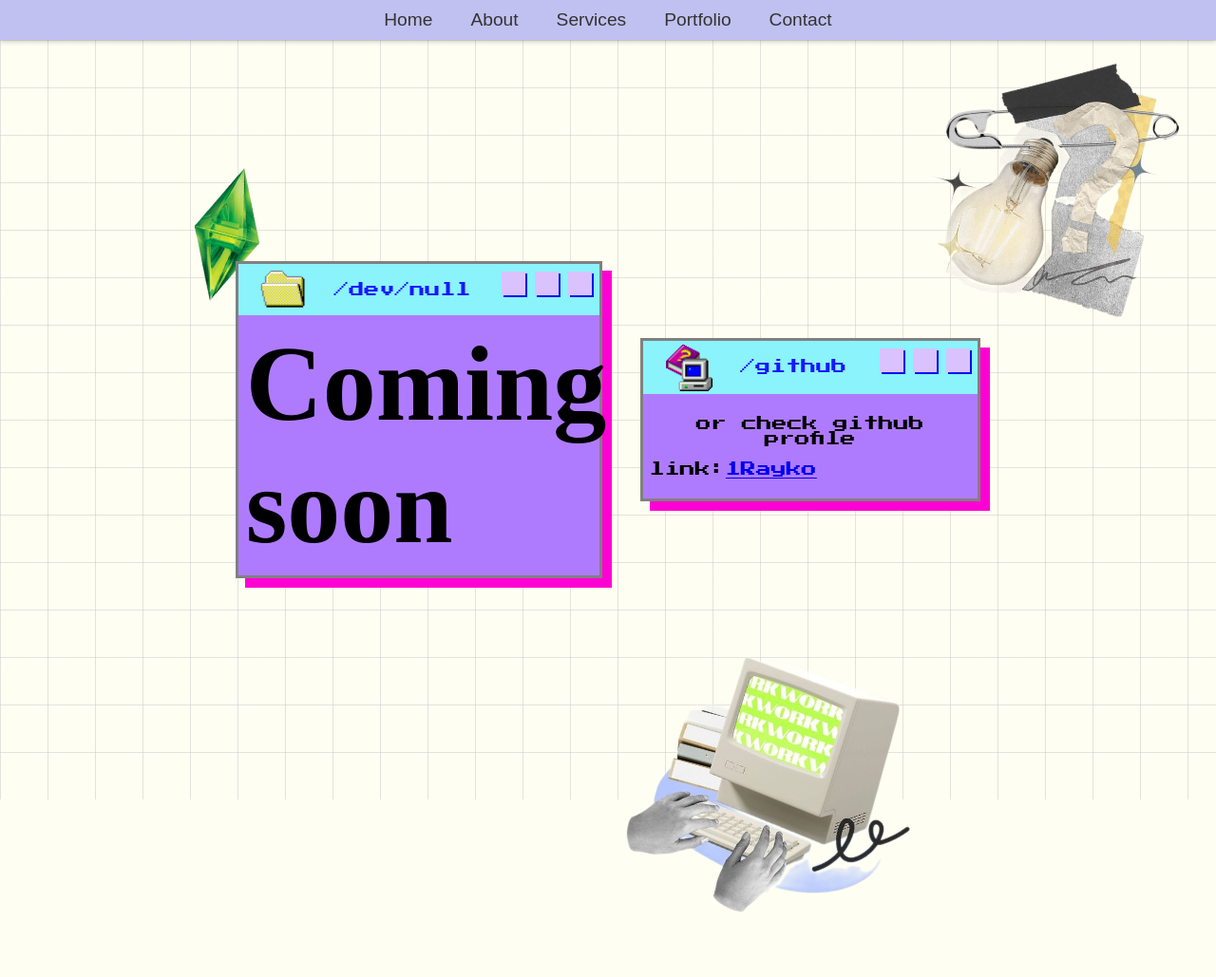
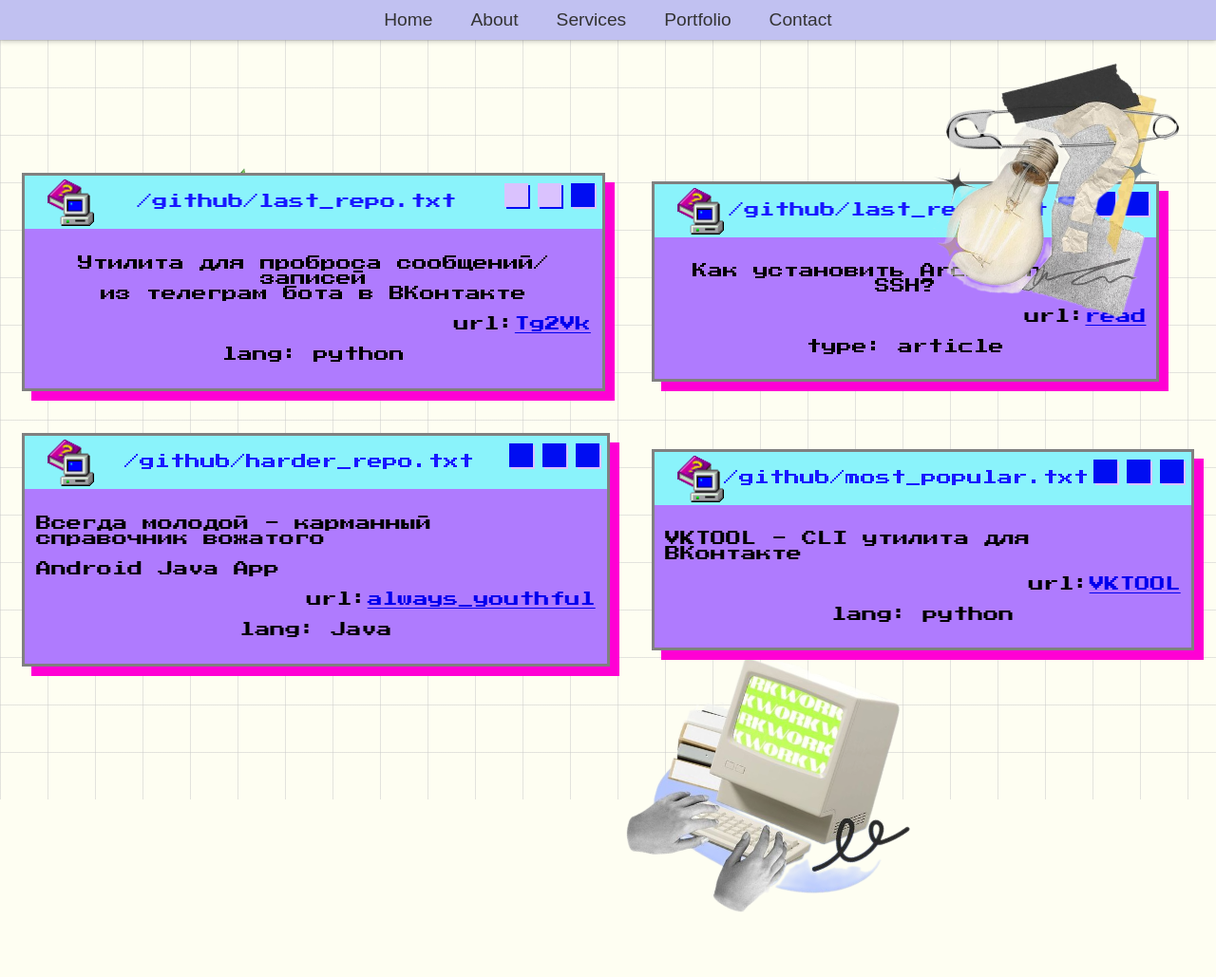
Before and after one commit to 1Rayko/1Rayko.github.io, a PHP site: page /Portfolio.html in a window 1280 px wide. Shown: the whole page at 95% size. Run offline with PHP 8.4, Linux system fonts and the light colour scheme.

Commit message:
Add files via upload

```diff
--- a/Portfolio.html
+++ b/Portfolio.html
@@ -30,39 +30,109 @@
 		<div class="f">
 			<img src="images/crys.png" id="crys">
 			<img id="lamp"  src="images/лампа.png" >
-
-            <div class="xp" id="first">
+      <table class="iksweb">
+        <tbody>
+          <tr>
+            <td>
+              <div class="xp" id="">
                 <div class="xp-nav">
-                  <img src="images/dir.png" width="50px" alt="">
-                  <p>/dev/null </p>
+                  <img src="images/help_book_computer-4.png" width="50px" alt="">
+                  <p>/github/last_repo.txt</p>
                   <div class='x' > </div>
                   <div class='x' > </div>
                   <div class='x' > </div>
                 </div>
                 <div class="xp-content">
+                    <p id="ccc">
+                      Утилита для проброса сообщений/записей
+                      <br> из телеграм бота в ВКонтакте
+                    </p>
+                    <p id="qqq">url:<a href="https://github.com/1Rayko/tg2vk">Tg2Vk</a></p>
+                    <p id="ccc">
+                     lang: python
+                      <br></p>
 
-                  <div class="hero">
-                    <h1 class="title">Coming<br>soon</h1>
-                  </div>
                 </div>
 
               </div>
+              <td>
+                <div class="xp" id="">
+                  <div class="xp-nav">
+                    <img src="images/help_book_computer-4.png" width="50px" alt="">
+                    <p>/github/last_repo.txt</p>
+                    <div class='x' > </div>
+                    <div class='x' > </div>
+                    <div class='x' > </div>
+                  </div>
+                  <div class="xp-content">
+                      <p id="ccc">
+                          Как установить Arch Linux по SSH?
+
+                      </p>
+                      <p id="qqq">url:<a href="https://github.com/1Rayko/My-Archlinux-installation">read</a></p>
+                      <p id="ccc">
+                        type: article
+                      </p>
+
+                  </div>
+
+                </div>
+
+              </td>
+            </td>
+          </tr>
+          <tr>
+            <td> <div class="xp" id="">
+              <div class="xp-nav">
+                <img src="images/help_book_computer-4.png" width="50px" alt="">
+                <p>/github/harder_repo.txt</p>
+                <div class='x' > </div>
+                <div class='x' > </div>
+                <div class='x' > </div>
+              </div>
+              <div class="xp-content">
+                  <p id="">
+                    Всегда молодой - карманный справочник вожатого
+                  </p>
+                  <p>
+                    Android Java App
+                  </p>
+                  <p id="qqq">url:<a href="https://github.com/1Rayko/always_youthful">always_youthful</a></p>
+                  <p id="ccc">
+                   lang: Java
+                    <br></p>
+
+              </div>
+            </div>
+          </td>
+            <td>
+
               <div class="xp" id="">
                 <div class="xp-nav">
                   <img src="images/help_book_computer-4.png" width="50px" alt="">
-                  <p>/github</p>
+                  <p>/github/most_popular.txt</p>
                   <div class='x' > </div>
                   <div class='x' > </div>
                   <div class='x' > </div>
                 </div>
                 <div class="xp-content">
-                    <p id="ccc"> or check github profile</p>
-                    <p>link:<a href="https://github.com/1Rayko">1Rayko</a></p>
+                    <p id="">
+                        VKTOOL - CLI утилита для ВКонтакте
+                    </p>
+
+                    <p id="qqq">url:<a href=" https://github.com/1Rayko/VKTOOL">VKTOOL</a></p>
+                    <p id="ccc">
+                     lang: python
+                    </p>
+
+                </div>
+              </div>
+            </td>
+          </tr>
+        </tbody>
+      </table>
 
 
-                </div>
-
-            </div>
 		</div>
 
 
--- a/css/style.css
+++ b/css/style.css
@@ -176,7 +176,7 @@
 	position: relative;
 	/* z-index: 1; */
 
-	font-family: 'Falcon';
+	font-family: 'hemicoregular';
 	font-size: 7em;
 	color: #000;
 	background-color: #fefef2;  /*rgba(255, 255, 255, 0.7);*/
```
